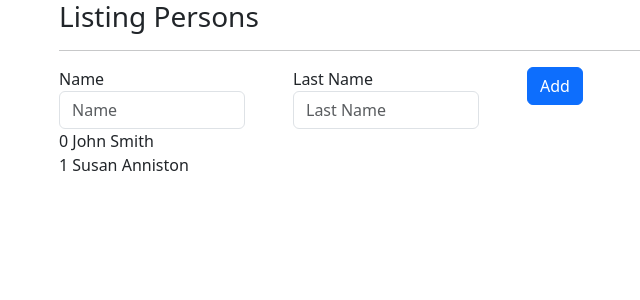
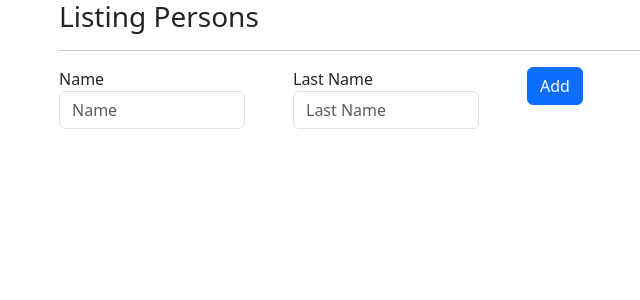
Before and after one commit to jcanaviri/learning-angular, an Angular app: page / in a window 1280 px wide. Shown: the top 300 px of the page, without its empty margins (23-663 px from the left). Built offline with nearby package versions, Linux system fonts and the light colour scheme.

Commit message:
feat: changes to the person listing

```diff
--- a/src/app/app.component.html
+++ b/src/app/app.component.html
@@ -40,4 +40,5 @@
 <app-person
   *ngFor="let person of people; let i = index"
   [person]="person"
-  [i]="i"></app-person>
+  [i]="i"
+></app-person>
--- a/src/app/app.component.ts
+++ b/src/app/app.component.ts
@@ -1,16 +1,23 @@
+import { CommonModule } from '@angular/common';
 import { Component } from '@angular/core';
+import { FormsModule } from '@angular/forms';
 import { RouterOutlet } from '@angular/router';
+import { CalculatorComponent } from './calculator/calculator.component';
+import { PersonComponent } from './person/person.component';
+import { Person } from './persons/person.model';
 import { PersonsComponent } from './persons/persons.component';
-import { CalculatorComponent } from './calculator/calculator.component';
-import { FormsModule } from '@angular/forms';
-import { Person } from './persons/person.model';
-import { CommonModule } from '@angular/common';
-import { PersonComponent } from "./person/person.component";
 
 @Component({
   selector: 'app-root',
   standalone: true,
-  imports: [RouterOutlet, PersonsComponent, CalculatorComponent, FormsModule, CommonModule, PersonComponent],
+  imports: [
+    RouterOutlet,
+    PersonsComponent,
+    CalculatorComponent,
+    FormsModule,
+    CommonModule,
+    PersonComponent,
+  ],
   templateUrl: './app.component.html',
   styleUrl: './app.component.css',
 })
@@ -19,10 +26,7 @@ export class AppComponent {
   inputFirstName = '';
   inputLastName = '';
 
-  people: Person[] = [
-    new Person('John', 'Smith'),
-    new Person('Susan', 'Anniston'),
-  ];
+  people: Person[] = [];
 
   addPerson() {
     if (this.inputFirstName === '' && this.inputLastName === '') return;
```
